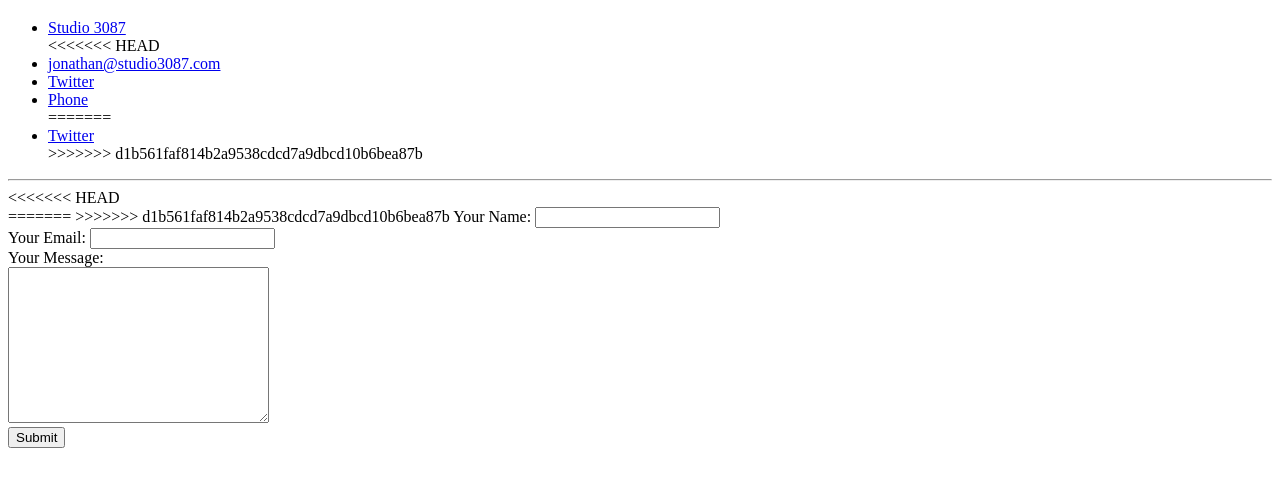
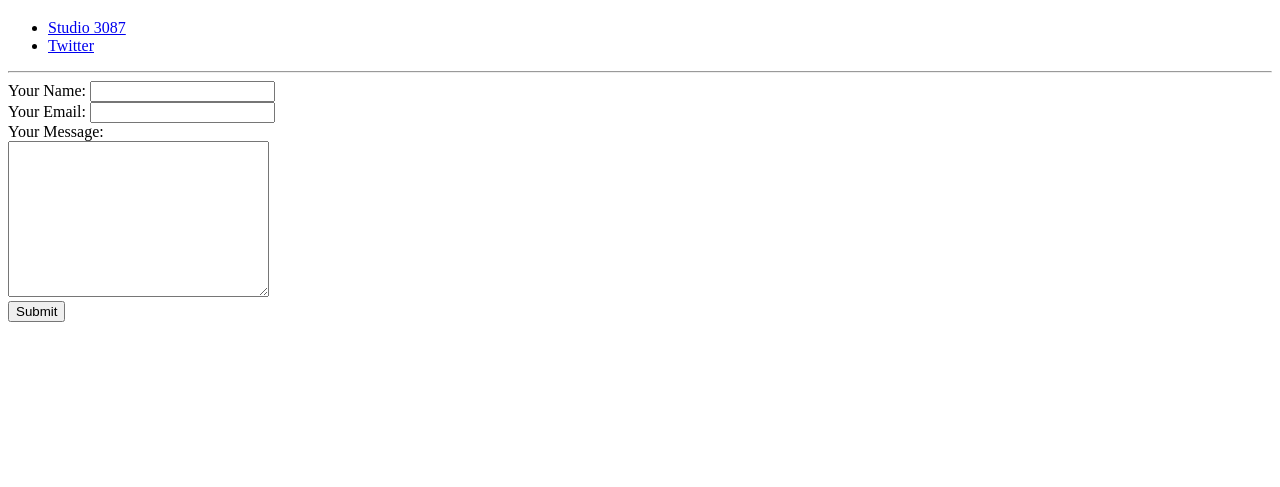
Before and after one commit to jonathan3087/cv, a plain HTML site: page contactme.html in a window 1280 px wide. Shown: the part 61-548 px from the top of the page. Drawn offline with Linux system fonts and the light colour scheme.

Commit message:
updated contact info

```diff
--- a/contactme.html
+++ b/contactme.html
@@ -10,22 +10,12 @@
   <h1>Contact Me</h1>
   <ul>
     <li><a href="https://www.studio3087.com">Studio 3087</a></li>
-<<<<<<< HEAD
-    <li><a href="mailto:jonathan@studio3087.com">jonathan@studio3087.com</a></li>
     <li><a href="https://twitter.com/jonathan3087">Twitter</a></li>
-    <li><a href="tel:+5127512060">Phone</a></li>
-=======
-    <li><a href="https://twitter.com/jonathan3087">Twitter</a></li>
->>>>>>> d1b561faf814b2a9538cdcd7a9dbcd10b6bea87b
   </ul>
 
   <hr>
 
-<<<<<<< HEAD
-    <form class="" action="mailto:jonathan@studio3087.com" method="post" enctype="text/plain">
-=======
-    <form class="" action="mailto:justtesting@b.com" method="post" enctype="text/plain">
->>>>>>> d1b561faf814b2a9538cdcd7a9dbcd10b6bea87b
+    <form class="" action="mailto:justTesting@b.com" method="post" enctype="text/plain">
       <label for>Your Name:</label>
       <input type="text" name="name"><br>
       <label>Your Email:</label>
```
